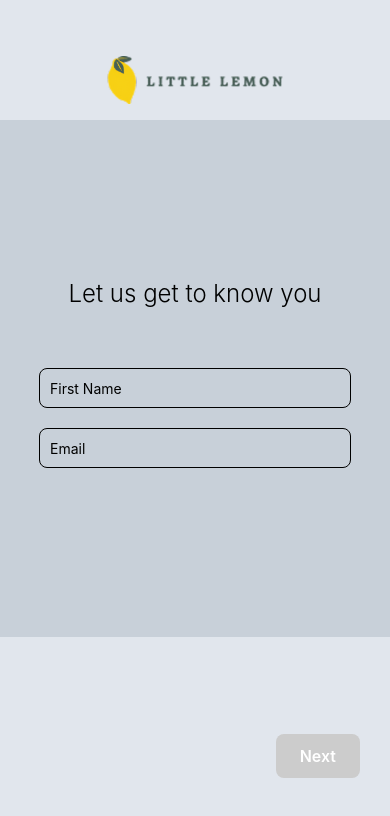
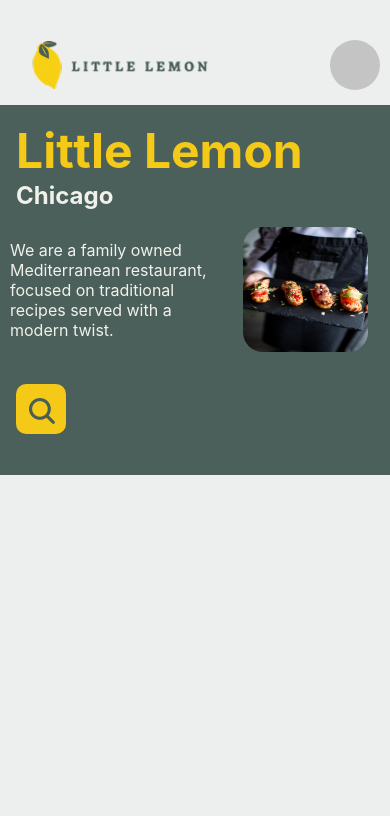
Before and after one commit to Tyler-Balka/little-lemon, a React Native app in the folder MyProject/: screen /Home in a window 390 px wide. Shown: the top 816 px of the page. Built offline with nearby package versions, Linux system fonts and the light colour scheme.

Commit message:
worked on header and body section of Home.jsx

```diff
--- a/MyProject/App.jsx
+++ b/MyProject/App.jsx
@@ -7,6 +7,7 @@
 import AsyncStorage from '@react-native-async-storage/async-storage';
 import Profile from './screens/Profile';
 import SplashScreen from './screens/SplashScreen';
+import Home from './screens/Home';
 
 const Stack = createNativeStackNavigator();
 
@@ -46,11 +47,12 @@
     return (
         <NavigationContainer>
             <Stack.Navigator
-                initialRouteName={isOnboardingComplete ? "Profile" : "Onboarding"}
+                initialRouteName={isOnboardingComplete ? "Home" : "Onboarding"}
                 screenOptions={{ headerShown: false }}
             >
                 <Stack.Screen name="Onboarding" component={Onboarding} />
                 <Stack.Screen name="Profile" component={Profile} />
+                <Stack.Screen name="Home" component={Home} />
             </Stack.Navigator>
         </NavigationContainer>
     );
--- /dev/null
+++ b/MyProject/screens/Home.jsx
@@ -0,0 +1,114 @@
+import React, { use } from 'react'
+import { useState, useEffect } from 'react';
+import { Text, View, Image, StyleSheet, Pressable} from 'react-native'
+import logo from '../assets/upscalemedia-transformed.png';
+import AsyncStorage from '@react-native-async-storage/async-storage';
+import { Ionicons } from '@expo/vector-icons';
+
+export default function Home({ navigation }) {
+    const [profileImage, setProfileImage] = useState(null);
+    const [firstName, setFirstName] = useState('');
+    const [lastName, setLastName] = useState('');
+
+    useEffect(() => {
+        getFirstAndLastName();
+    }, []);
+
+    useEffect(() => {
+        getProfilePicture();
+    }, [profileImage]);
+
+    const getProfilePicture = async () => {
+        try {
+            const storedProfileImage = await AsyncStorage.getItem('profileImage');
+            if (storedProfileImage !== null) {
+                setProfileImage({ uri: storedProfileImage });
+            }
+        } catch (error) {
+            console.error("Error fetching profile picture:", error);
+        }
+    }
+
+    const getFirstAndLastName = async () => {
+        try {
+            const firstName = await AsyncStorage.getItem('firstName');
+            const lastName = await AsyncStorage.getItem('lastName');
+            if (firstName !== null) {
+                setFirstName(firstName);
+            }
+            if (lastName !== null) {
+                setLastName(lastName);
+            }
+        } catch (error) {
+            console.error("Error fetching names:", error);
+        }
+    }
+
+    const getInitials = (firstName, lastName) => {
+        const firstInitial = firstName ? firstName.charAt(0).toUpperCase() : '';
+        const lastInitial = lastName ? lastName.charAt(0).toUpperCase() : '';
+        return firstInitial + lastInitial;
+    }
+
+    return (
+        <View style={styles.container}>
+            <View style={styles.header}>
+                <Image
+                    source={logo}
+                    style={{ width: 220, height: 80, }}
+                    resizeMode='contain'
+                />
+                {profileImage ? (
+                    <Pressable onPress={() => navigation.navigate('Profile')}>
+                        <Image
+                            source={profileImage}
+                            style={{ width: 50, height: 50, borderRadius: 50, }}
+                        />
+                    </Pressable>
+                ) : (
+                    <Pressable
+                        onPress={() => navigation.navigate('Profile')}>
+                        <View style={{ width: 50, height: 50, borderRadius: 50, backgroundColor: '#C4C4C4', justifyContent: 'center', alignItems: 'center' }}>
+                            <Text>{getInitials(firstName, lastName)}</Text>
+                        </View>
+                    </Pressable>
+                )}
+            </View>
+            <View style={styles.body}>
+                <Text style={{ color: '#F4C917', fontSize: 48, fontWeight: 'bold', margin: 16 }}>Little Lemon</Text>
+                <Text style={{ color: '#F1F0EB', fontSize: 24, fontWeight: 'bold', margin: 16, marginTop: -15 }}>Chicago</Text>
+                <View style={{ flexDirection: 'row', alignItems: 'center', justifyContent: 'center', marginTop: -15, marginLeft: -12 }}>
+                    <Text style={{ color: '#F1F0EB', fontSize: 16, margin: 16, maxWidth: '50%', }}>
+                        We are a family owned Mediterranean restaurant, focused on traditional recipes served with a modern twist.
+                    </Text>
+                    <Image
+                        source={require('../assets/Hero image.png')}
+                        style={{ width: 125, height: 125, borderRadius: 20, margin: 16,}}
+                        resizeMode='stretch'
+                    />
+                </View>
+                <Pressable>
+                    <Ionicons name='search' size={32} color='#495E57' style={{ backgroundColor: '#F4C917', padding: 10, borderRadius: 10, margin: 16, width: 50, height: 50, textAlign: 'center',}} />
+                </Pressable>
+            </View>
+        </View>
+    );
+};
+
+const styles = StyleSheet.create({
+    container: {
+        flex: 1,
+        backgroundColor: '#EDEFEE',
+    },
+    header: {
+        flexDirection: 'row',
+        alignItems: 'center',
+        justifyContent: 'center',
+        marginTop: 25,
+        gap: 100,
+    },
+    body: {
+        backgroundColor: '#4B605B',
+        flex: .5,
+    }
+});
```
